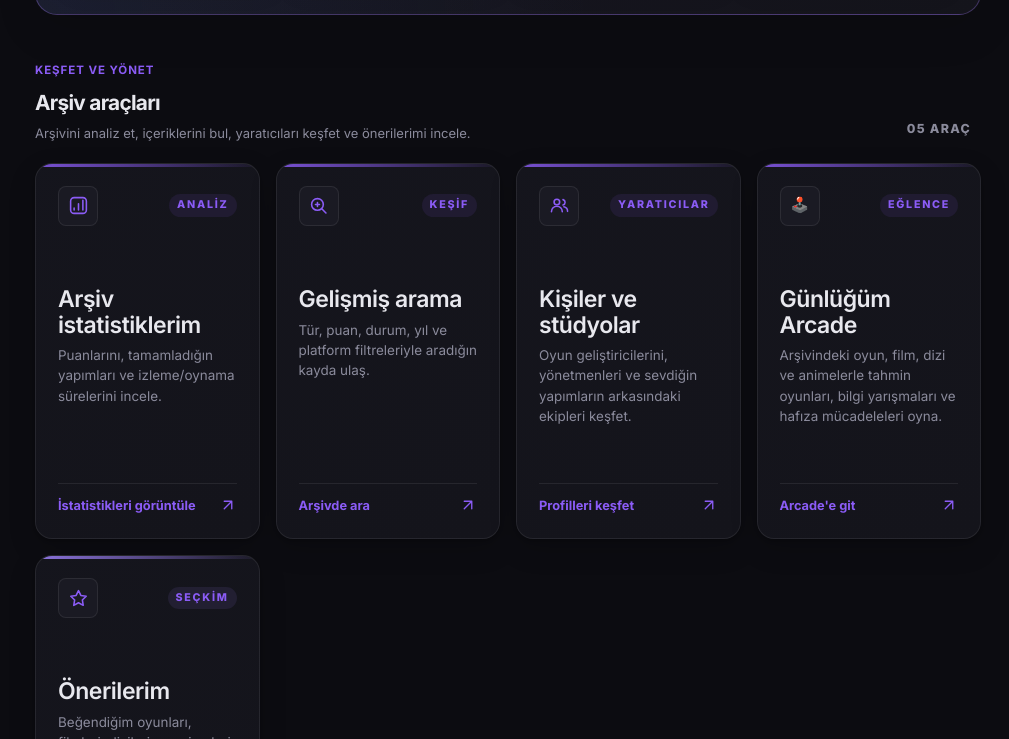
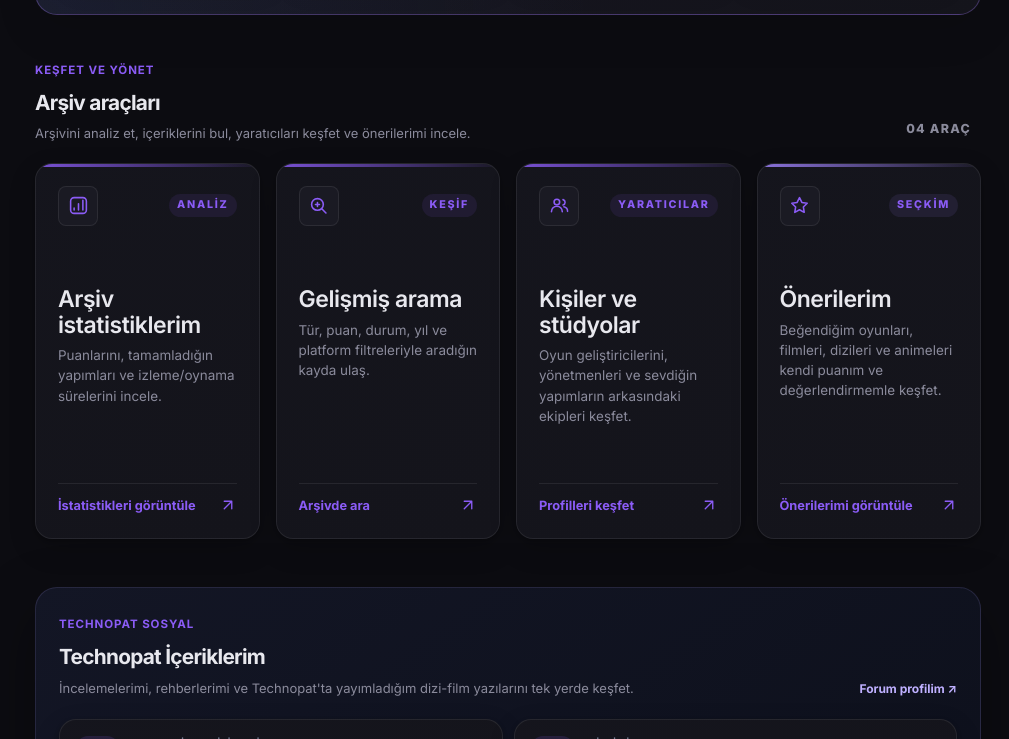
Before and after one commit to umutmelihakyol/umutmelihakyol, a plain HTML site: page index.html in a window 1280 px wide. Shown: the part 1970-2709 px from the top of the page, without its empty margins (271-1280 px from the left). Drawn offline with Linux system fonts and the light colour scheme.

Commit message:
Add files via upload

```diff
--- a/index.html
+++ b/index.html
@@ -180,7 +180,7 @@
   <section class="home-tools" aria-labelledby="homeToolsTitle">
     <div class="home-section-head home-tools-head">
       <div><span class="home-section-kicker" data-site-text="home.toolsEyebrow">KEŞFET VE YÖNET</span><h2 id="homeToolsTitle" data-site-text="home.toolsTitle">Arşiv araçları</h2><p data-site-text="home.toolsDescription">Arşivini analiz et, içeriklerini bul, yaratıcıları keşfet ve önerilerimi incele.</p></div>
-      <span class="home-section-count">05 ARAÇ</span>
+      <span class="home-section-count">04 ARAÇ</span>
     </div>
     <div class="home-tools-grid">
       <a class="home-tool-card home-tool-stats" href="istatistik/">
@@ -198,11 +198,7 @@
         <span class="home-tool-copy"><strong data-site-text="home.peopleCardTitle">Kişiler ve stüdyolar</strong><small data-site-text="home.peopleCardDescription">Oyun geliştiricilerini, yönetmenleri ve sevdiğin yapımların arkasındaki ekipleri keşfet.</small></span>
         <span class="home-tool-foot"><span data-site-text="home.peopleCardAction">Profilleri keşfet</span><svg viewBox="0 0 24 24" fill="none" stroke="currentColor" stroke-width="1.8" stroke-linecap="round" stroke-linejoin="round" aria-hidden="true"><path d="M7 17 17 7M7 7h10v10"/></svg></span>
       </a>
-      <a class="home-tool-card home-tool-arcade" href="arcade/">
-        <span class="home-tool-top"><span class="home-tool-icon" aria-hidden="true">🕹️</span><span class="home-tool-label">EĞLENCE</span></span>
-        <span class="home-tool-copy"><strong>Günlüğüm Arcade</strong><small>Arşivindeki oyun, film, dizi ve animelerle tahmin oyunları, bilgi yarışmaları ve hafıza mücadeleleri oyna.</small></span>
-        <span class="home-tool-foot"><span>Arcade'e git</span><svg viewBox="0 0 24 24" fill="none" stroke="currentColor" stroke-width="1.8" stroke-linecap="round" stroke-linejoin="round" aria-hidden="true"><path d="M7 17 17 7M7 7h10v10"/></svg></span>
-      </a>
+
       <a class="home-tool-card home-tool-recommendations" href="oneriler/">
         <span class="home-tool-top"><span class="home-tool-icon" aria-hidden="true"><svg viewBox="0 0 24 24" fill="none" stroke="currentColor" stroke-width="1.8" stroke-linecap="round" stroke-linejoin="round"><path d="m12 3 2.7 5.5 6.1.9-4.4 4.3 1 6.1-5.4-2.9-5.4 2.9 1-6.1L3.2 9.4l6.1-.9L12 3Z"/></svg></span><span class="home-tool-label">SEÇKİM</span></span>
         <span class="home-tool-copy"><strong data-site-text="home.recommendationsCardTitle">Önerilerim</strong><small data-site-text="home.recommendationsCardDescription">Beğendiğim oyunları, filmleri, dizileri ve animeleri kendi puanım ve değerlendirmemle keşfet.</small></span>
--- a/scripts/gamecapsule-theme.js
+++ b/scripts/gamecapsule-theme.js
@@ -6,11 +6,11 @@
 
   const body = document.body;
   const root = document.documentElement;
+  try { localStorage.removeItem('gunlugum:arcade:v1'); } catch (_) {}
   if (!body || body.dataset.gcShell === '1') return;
 
   const paths = {
     home: '/',
-    arcade: '/arcade/',
     games: '/oyun/',
     movies: '/film/',
     series: '/dizi/',
@@ -34,7 +34,6 @@
 
   let current = null;
   if (path === '/') current = 'home';
-  else if (path.startsWith('/arcade')) current = 'arcade';
   else if (path.startsWith('/oyun/maliyet')) current = 'costs';
   else if (path.startsWith('/oyun')) current = 'games';
   else if (path.startsWith('/film')) current = 'movies';
@@ -81,10 +80,6 @@
       ]
     },
     {
-      label: 'Eğlence',
-      items: [makeLink('arcade', 'Günlüğüm Arcade', 'Arşivimden beslenen mini oyunlar ve günlük mücadeleler', '🕹️')]
-    },
-    {
       label: 'Keşfet ve analiz et',
       items: [
         makeLink('technopat', 'Technopat incelemeleri', 'Yayımladığım incelemeler', '✎'),
@@ -106,8 +101,8 @@
   ];
 
   const brand = '<a class="gc-brand" href="/" aria-label="Günlüğüm ana sayfa"><span class="gc-brand-mark" aria-hidden="true">G</span><span class="gc-brand-copy">Günlüğüm<small>UMUT MELİH AKYOL</small></span></a>';
-  const navKeys = ['home', 'games', 'movies', 'series', 'anime', 'arcade', 'franchises', 'technopat', 'stats'];
-  const navLabels = { home: 'Ana Sayfa', games: 'Oyunlar', movies: 'Filmler', series: 'Diziler', anime: 'Anime', arcade: 'Arcade', franchises: 'Seri & Evren', technopat: 'Technopat', stats: 'İstatistik' };
+  const navKeys = ['home', 'games', 'movies', 'series', 'anime', 'franchises', 'technopat', 'stats'];
+  const navLabels = { home: 'Ana Sayfa', games: 'Oyunlar', movies: 'Filmler', series: 'Diziler', anime: 'Anime', franchises: 'Seri & Evren', technopat: 'Technopat', stats: 'İstatistik' };
   const topNav = navKeys.map(key => `<a href="${paths[key]}"${current === key ? ' aria-current="page"' : ''}>${navLabels[key]}</a>`).join('');
 
   const header = document.createElement('header');
--- a/sitemap.xml
+++ b/sitemap.xml
@@ -4,7 +4,6 @@
   <url><loc>https://umutmelihakyol.com/istatistik/</loc></url>
   <url><loc>https://umutmelihakyol.com/ara/</loc></url>
   <url><loc>https://umutmelihakyol.com/oyun/</loc></url>
-  <url><loc>https://umutmelihakyol.com/arcade/</loc><changefreq>daily</changefreq><priority>0.7</priority></url>
   <url><loc>https://umutmelihakyol.com/seriler/</loc><changefreq>weekly</changefreq><priority>0.7</priority></url>
   <url><loc>https://umutmelihakyol.com/icerik/</loc><changefreq>weekly</changefreq><priority>0.6</priority></url>
   <url><loc>https://umutmelihakyol.com/oyun/maliyet/</loc></url>
```
Also changed, not shown: service-worker.js (+5 -5 lines), manifest.webmanifest.
